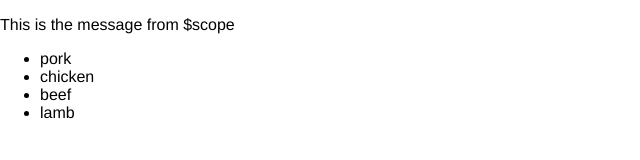
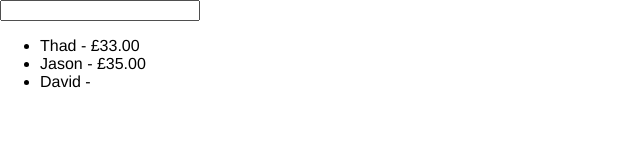
Before and after one commit to lhg81hc/angular6, a plain HTML site: page intro2angular/index.html in a window 1280 px wide. Shown: the whole page, without its empty margins (0-640 px from the left). Drawn offline with Linux system fonts and the light colour scheme.

Commit message:
Practice Filters

```diff
--- a/intro2angular/app/app.js
+++ b/intro2angular/app/app.js
@@ -2,5 +2,21 @@ let myApp = angular.module('myApp', []);
 
 myApp.controller('IndexController', ['$scope', function($scope) {
   $scope.message = "This is the message from $scope";
-  $scope.options = ['pork', 'chicken', 'beef', 'lamb'];
+  $scope.options = [
+    {
+      first_name: 'Thad',
+      last_name: 'Le',
+      age: 33
+    },
+    {
+      first_name: 'Jason',
+      last_name: 'Bourne',
+      age: 35,
+    },
+    {
+      first_name: 'David',
+      last_name: 'Webb',
+      age: null,
+    }
+  ];
 }]);
--- a/intro2angular/index.html
+++ b/intro2angular/index.html
@@ -9,10 +9,12 @@
 
   <body>
     <div ng-controller="IndexController">
-      <p>{{message}}</p>
+      <input type="search" ng-model="search">
 
       <ul>
-        <li ng-repeat="option in options">{{option}}</li>
+        <li ng-repeat="option in options | orderBy: '-first_name' | filter: search">
+          {{option.first_name}} - {{option.age | currency: '£'}}
+        </li>
       </ul>
     </div>
   </body>
```
